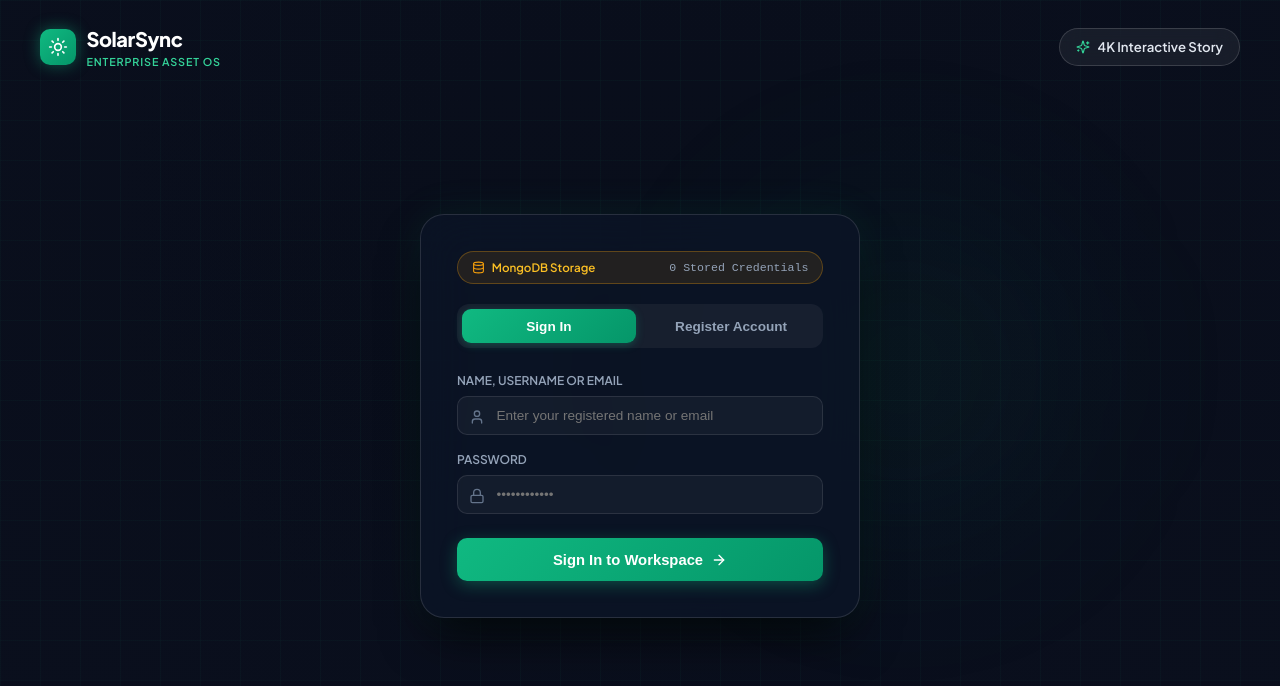
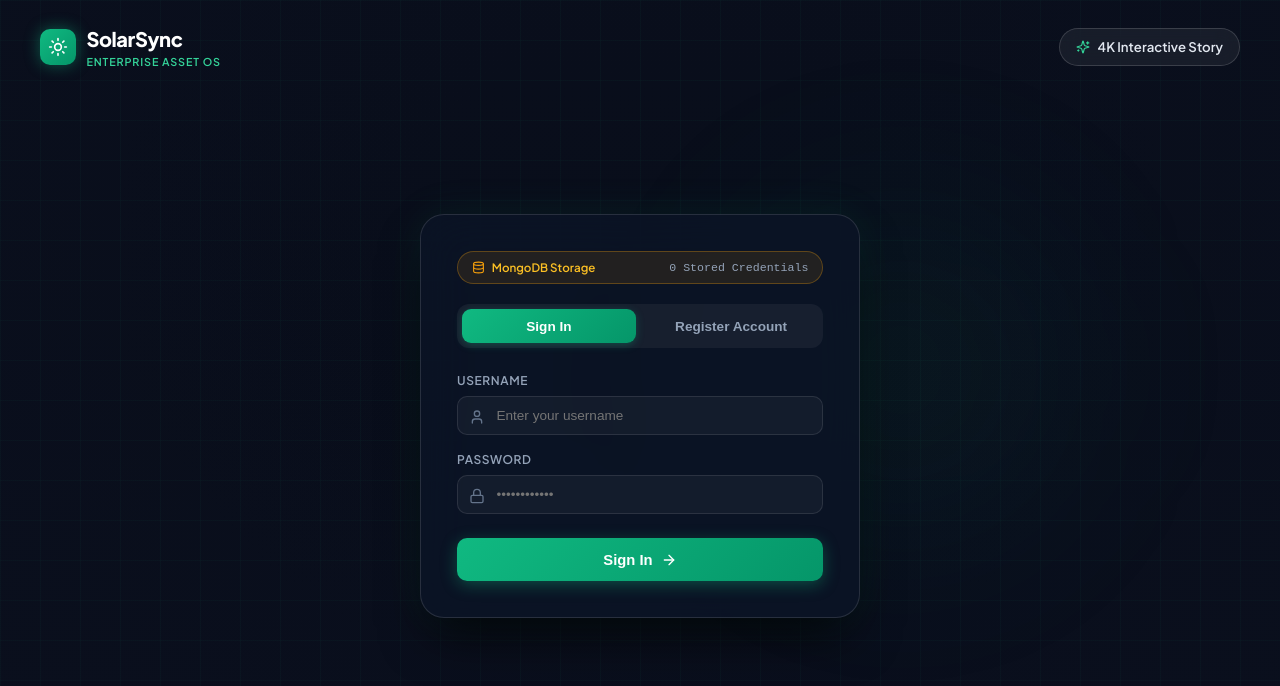
Before and after one commit to mutturaj7888-hub/SOLARSYNC, a React (Vite) app in the folder frontend/: page /login in a window 1280 px wide. Shown: the top 686 px of the page. Built offline with nearby package versions, Linux system fonts and the light colour scheme; no server answers; the HTML template or start-up script is replaced by a standard one.

Commit message:
style(login): simplify labels strictly to USERNAME and PASSWORD

```diff
--- a/frontend/src/pages/LoginPage.jsx
+++ b/frontend/src/pages/LoginPage.jsx
@@ -378,8 +378,8 @@ export default function LoginPage() {
               {mode === 'register' ? (
                 <>
                   <div>
-                    <label style={{ fontSize: '0.75rem', fontWeight: 600, color: '#94A3B8', marginBottom: '0.35rem', display: 'block' }}>
-                      YOUR NAME OR USERNAME
+                    <label style={{ fontSize: '0.75rem', fontWeight: 600, color: '#94A3B8', marginBottom: '0.35rem', display: 'block', letterSpacing: '0.05em' }}>
+                      USERNAME
                     </label>
                     <div style={{ position: 'relative' }}>
                       <User size={16} style={{ position: 'absolute', left: '12px', top: '13px', color: '#64748B' }} />
@@ -388,7 +388,7 @@ export default function LoginPage() {
                         required
                         value={name}
                         onChange={(e) => setName(e.target.value)}
-                        placeholder="Enter your name (e.g. Nagaraj)"
+                        placeholder="Enter your username"
                         style={{
                           width: '100%',
                           padding: '0.7rem 1rem 0.7rem 2.4rem',
@@ -488,8 +488,8 @@ export default function LoginPage() {
               ) : (
                 <>
                   <div>
-                    <label style={{ fontSize: '0.75rem', fontWeight: 600, color: '#94A3B8', marginBottom: '0.35rem', display: 'block' }}>
-                      NAME, USERNAME OR EMAIL
+                    <label style={{ fontSize: '0.75rem', fontWeight: 600, color: '#94A3B8', marginBottom: '0.35rem', display: 'block', letterSpacing: '0.05em' }}>
+                      USERNAME
                     </label>
                     <div style={{ position: 'relative' }}>
                       <User size={16} style={{ position: 'absolute', left: '12px', top: '13px', color: '#64748B' }} />
@@ -498,7 +498,7 @@ export default function LoginPage() {
                         required
                         value={identifier}
                         onChange={(e) => setIdentifier(e.target.value)}
-                        placeholder="Enter your registered name or email"
+                        placeholder="Enter your username"
                         style={{
                           width: '100%',
                           padding: '0.7rem 1rem 0.7rem 2.4rem',
@@ -514,7 +514,7 @@ export default function LoginPage() {
                   </div>
 
                   <div>
-                    <label style={{ fontSize: '0.75rem', fontWeight: 600, color: '#94A3B8', marginBottom: '0.35rem', display: 'block' }}>
+                    <label style={{ fontSize: '0.75rem', fontWeight: 600, color: '#94A3B8', marginBottom: '0.35rem', display: 'block', letterSpacing: '0.05em' }}>
                       PASSWORD
                     </label>
                     <div style={{ position: 'relative' }}>
@@ -562,7 +562,7 @@ export default function LoginPage() {
                   transition: 'all 0.2s'
                 }}
               >
-                {loading ? 'Authenticating...' : mode === 'login' ? 'Sign In to Workspace' : 'Complete Registration & Store in MongoDB'}
+                {loading ? 'Authenticating...' : mode === 'login' ? 'Sign In' : 'Register & Enter Workspace'}
                 <ArrowRight size={16} />
               </button>
             </form>
```
